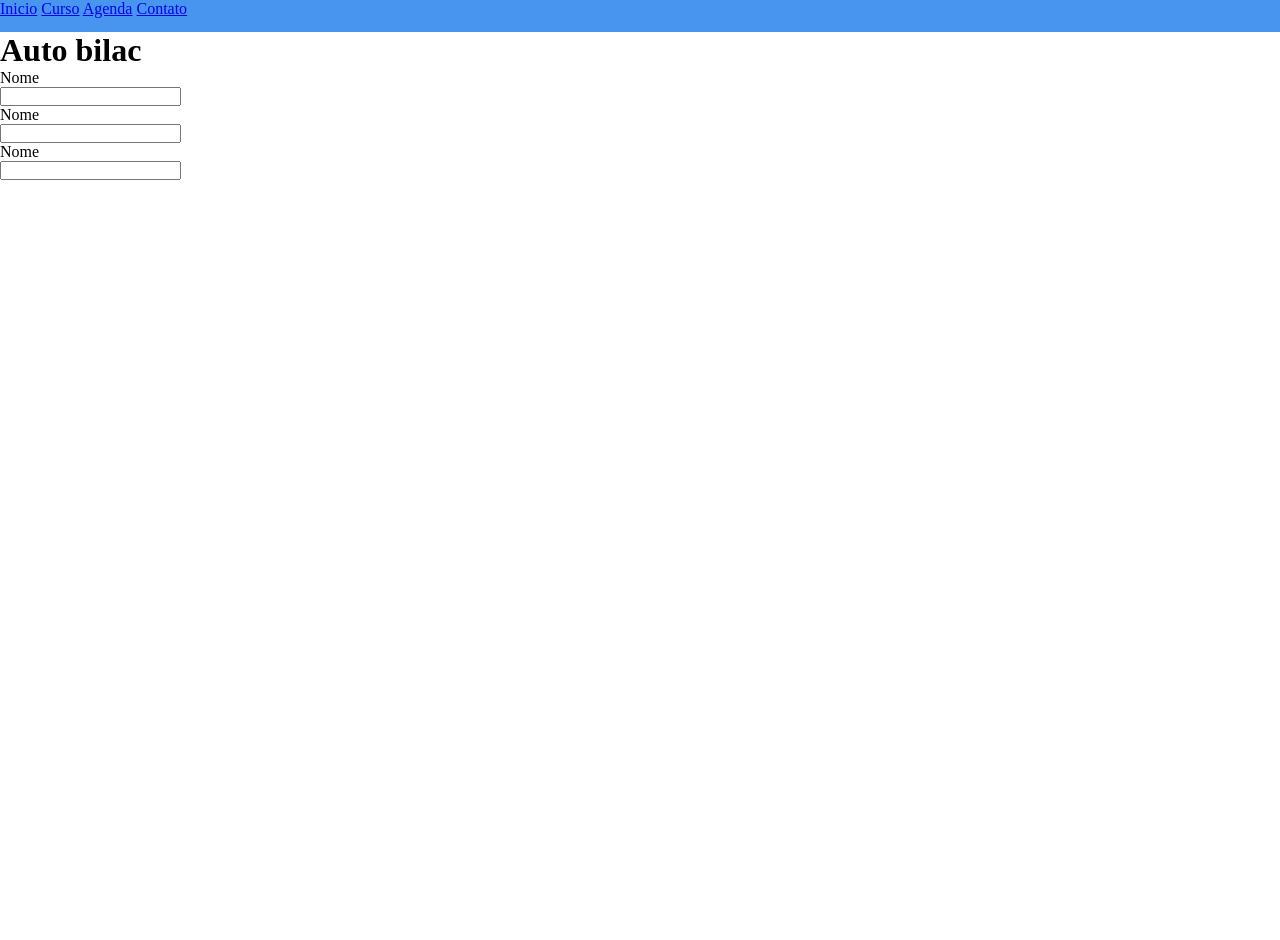
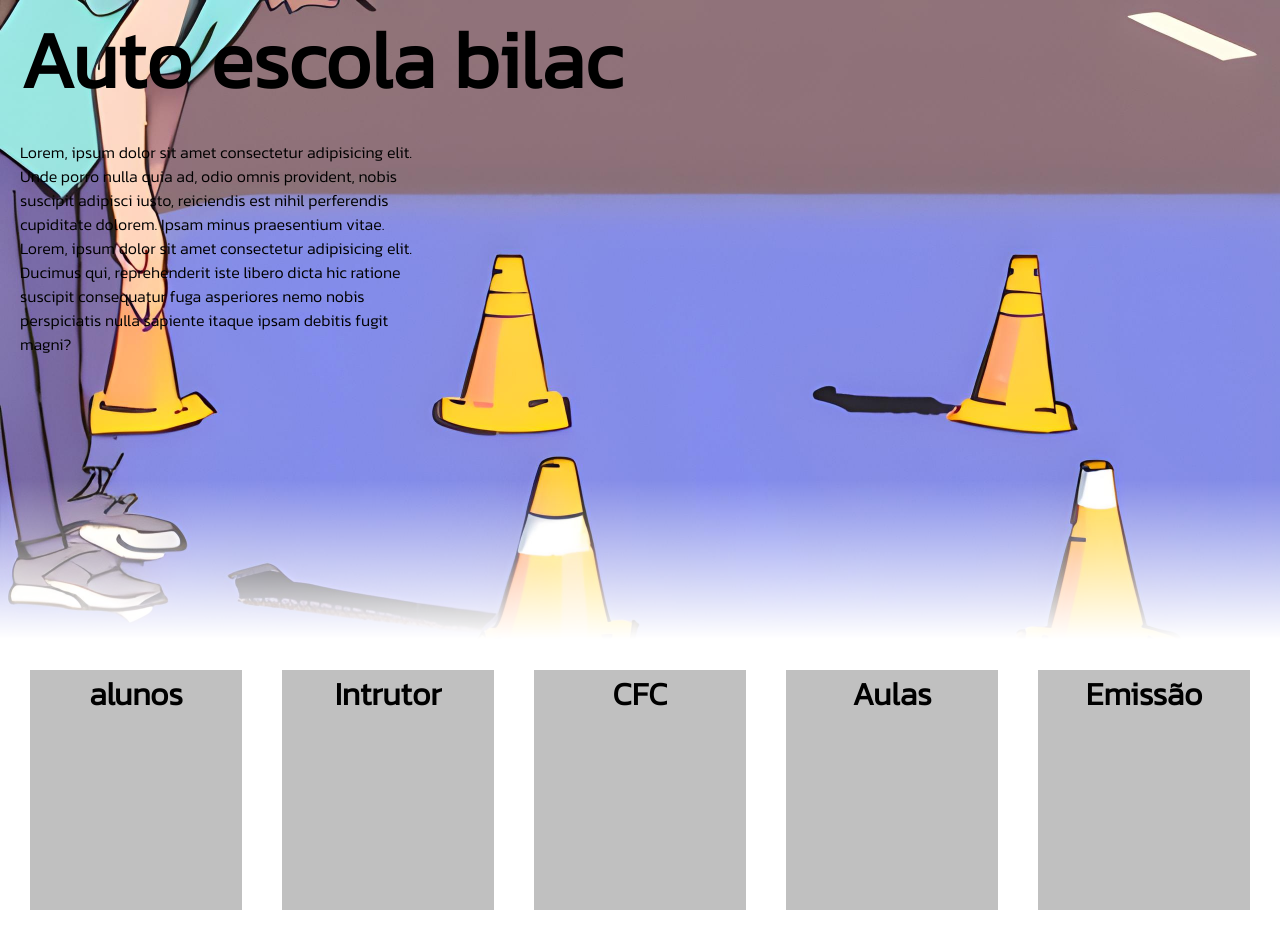
Before and after one commit to Vncsalves/Auto_EScola_PHP, a plain HTML site: page index.html in a window 1280 px wide. Before the commit the page ends 800 px from the top, so only its background shows below. Drawn offline with Linux system fonts and the light colour scheme.

Commit message:
tela inicial quase finalizada

```diff
--- a/css/index.css
+++ b/css/index.css
@@ -1,18 +1,72 @@
+@import url('https://fonts.googleapis.com/css2?family=Kanit:wght@300&display=swap');
 *{
     margin: 0;
     padding: 0;
 
 }
 body{
+  min-height: 100%;
+  font-family: 'Kanit', sans-serif;
 }
-#navbar{
-    width: 100%;
-    height: 2rem;
-    background-color: #4895ef;
+#banner{
+    width:100%;
+    height: 80vh;
+    background-image: url(../img/um\ professor\ de\ autoescola\ na\ rua\ arrumando\ cones\ de\ transito\ azul.jpg);
+    background-size: 100%;
+    background-repeat: no-repeat;
+    -webkit-mask-image: linear-gradient(to top, transparent 0.1%, black 25%);
 }
-#divform{
-    display: flex;
-    align-items: center;
-    align-content: center;
+#titulo{
+   font-size: 5vh;
+   margin: 0px 0px 0px 20px;
 }
-/* #4895ef */
+#Subtitulo{
+color: black;
+margin: 20px;
+width: 50vh;
+height: 50vh;
+}
+#Cards{
+display: flex;
+flex-direction: row;
+justify-content: center;
+align-items: center;
+align-content: center;
+text-align: center;
+margin: 10px;
+}
+#Cardaluno{
+color: black;
+margin: 20px;
+background-color: #c0c0c0;
+width: 30vh;
+height: 30vh;
+}
+#Cardinstrutor{
+    color: black;
+    margin: 20px;
+    background-color: #c0c0c0;
+    width: 30vh;
+    height: 30vh;
+}
+#CardCFC{
+    color: black;
+    margin: 20px;
+    background-color: #c0c0c0;
+    width: 30vh;
+    height: 30vh;
+}
+#Cardaula{
+    color: black;
+    margin: 20px;
+    background-color: #c0c0c0;
+    width: 30vh;
+    height: 30vh;
+}
+#Crademissao{
+    color: black;
+    margin: 20px;
+    background-color: #c0c0c0;
+    width: 30vh;
+    height: 30vh;
+}
--- a/index.html
+++ b/index.html
@@ -9,26 +9,33 @@
     <title>Auto bilac</title>
 </head>
 <body>
-    <div id="navbar">
-    <nav>
-       <a href="#">Inicio</a>
-       <a href="#">Curso</a>
-       <a href="#">Agenda</a>
-       <a href="#">Contato</a>
-    </nav>
+<div id="banner">
+
+   <div id="titulo">
+    <h1>Auto escola bilac</h1>
+   </div>
+   <div id="Subtitulo">
+    <p>Lorem, ipsum dolor sit amet consectetur adipisicing elit. Unde porro nulla quia ad, odio omnis provident, nobis suscipit adipisci iusto, reiciendis est nihil perferendis cupiditate dolorem. Ipsam minus praesentium vitae.</p>
+   <p>Lorem, ipsum dolor sit amet consectetur adipisicing elit. Ducimus qui, reprehenderit iste libero dicta hic ratione suscipit consequatur fuga asperiores nemo nobis perspiciatis nulla sapiente itaque ipsam debitis fugit magni?</p>
 </div>
-    <h1>Auto bilac</h1>
-    <div id="divform">
-    <form>
-        <output>Nome</output><br>
-        <input type="text"><br>
+</div>
+   <div id="Cards">
+    <div id="Cardaluno">
+        <h1>alunos</h1>
+    </div>
+    <div id="Cardinstrutor">
+        <h1>Intrutor</h1>
+    </div>
+    <div id="CardCFC">
+        <h1>CFC</h1>
+    </div>
+    <div id="Cardaula">
+        <h1>Aulas</h1>
+    </div>
+    <div id="Crademissao">
+        <h1>Emissão</h1>
+    </div>
 
-        <output>Nome</output><br>
-        <input type="text"></br>
-
-        <output>Nome</output><br>
-        <input type="text"></br>
-    </form>
 </div>
 </body>
 </html>
```
Also changed, not shown: img/19185.jpg (added), img/carro parado ao lado de um cone com fundo azul (1).jpg (added), img/carro parado ao lado de um cone com fundo azul.jpg (added), img/fundo.jpg (added), img/um professor de autoescola na rua arrumando cones de transito azul.jpg (added), 2 other files.
